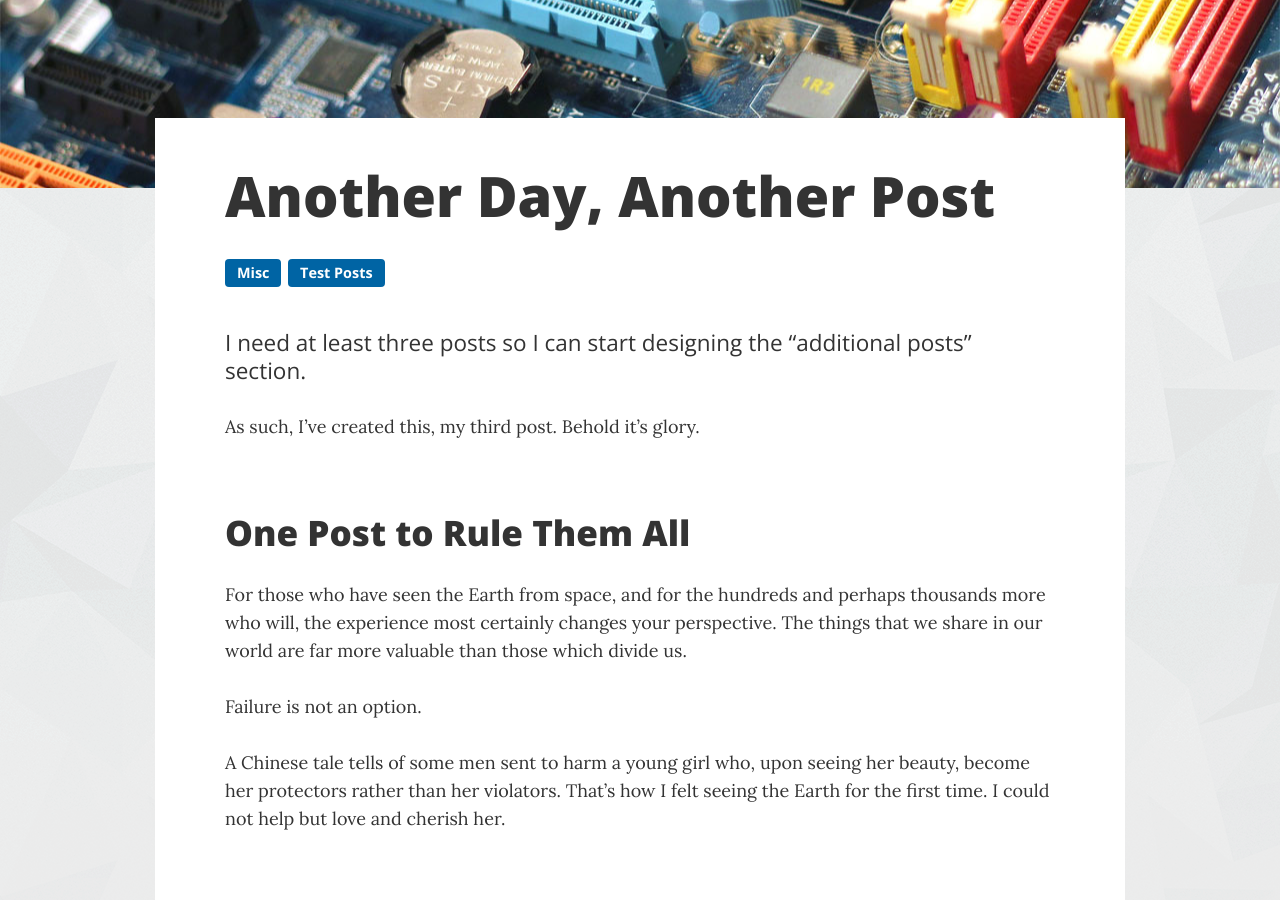
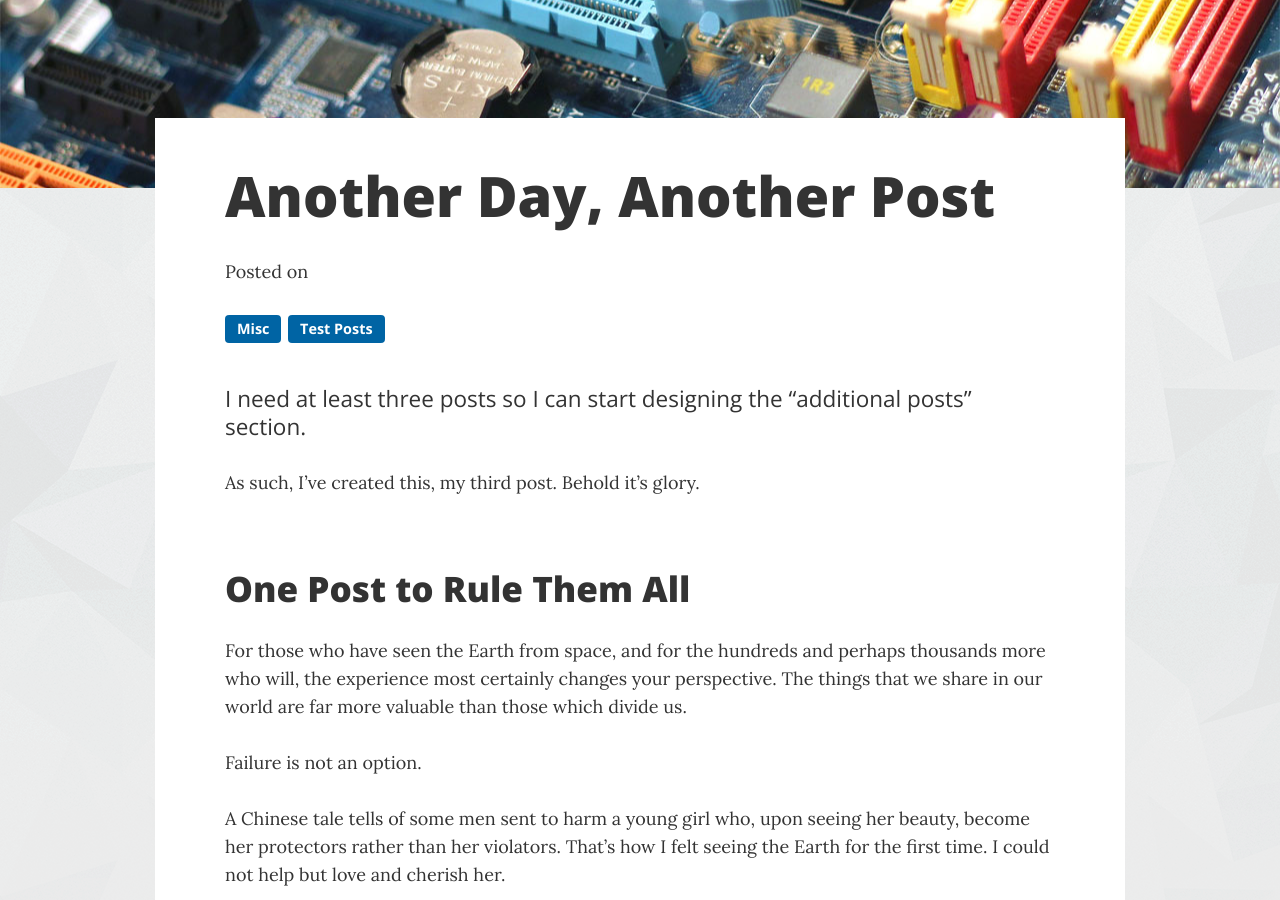
Before and after one commit to aarondgordon/aarondgordon.github.io, a Jekyll site: the page built from _posts/2016-8-26-another-day-another-post.md, in a window 1280 px wide and 900 px high, scrolled down 372 px. Built offline with Jekyll 4.4.1, drawn with Linux system fonts in a browser that asks for light colours; nearby versions of some CDN libraries; comment, search, counter and statistics services are not loaded.

Commit message:
Added post date

```diff
--- a/_layouts/post.html
+++ b/_layouts/post.html
@@ -5,6 +5,7 @@
 <div class="post-wrapper">
   <div class="container container-post">
     <h1>{{ page.title }}</h1>
+    <p class="date">Posted on {{ post.date | date: '%B %d, %Y' }}</p>
     <div class="tag-cloud">
     	{% assign sortedTags=page.tags | sort %}
     	{% for tag in sortedTags %}
```
